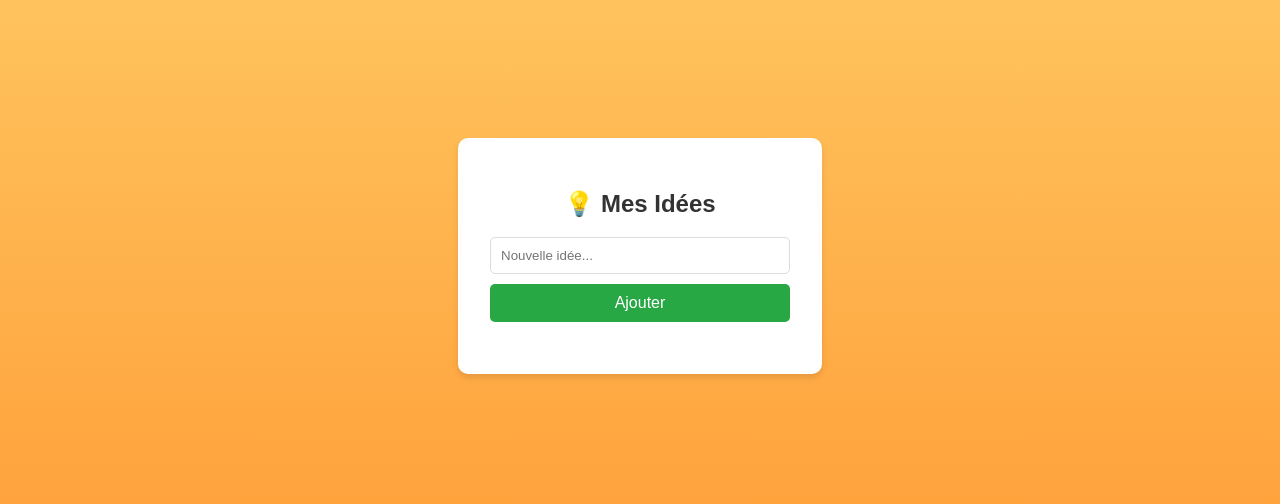
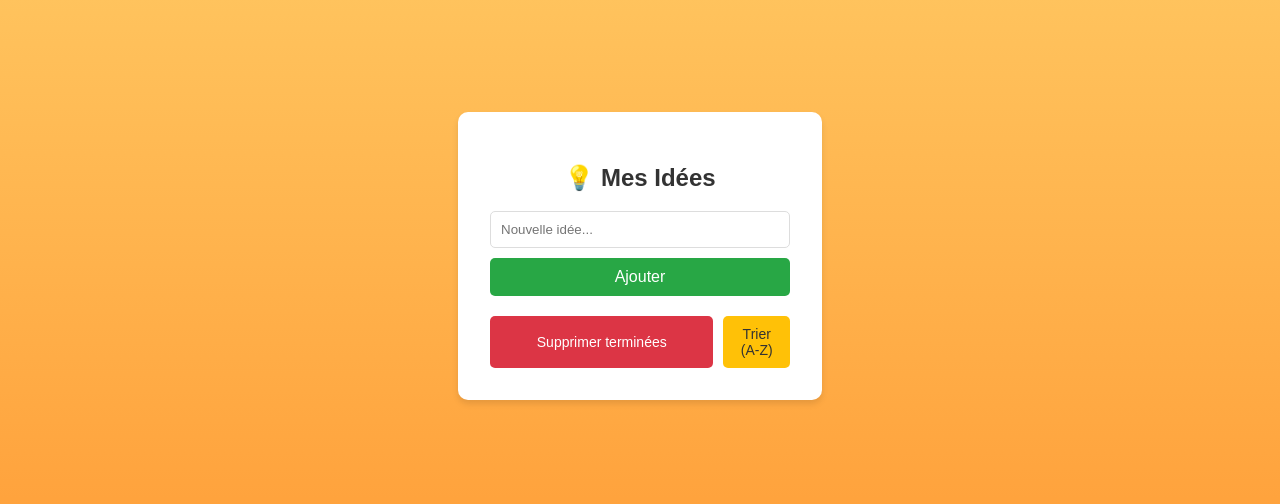
Before and after one commit to officielyota-droid/Mon-App-Gratuite, a plain HTML site: page index.html in a window 1280 px wide. Shown: the part 144-648 px from the top of the page. Drawn offline with Linux system fonts and the light colour scheme.

Commit message:
Add files via upload

```diff
--- a/index.html
+++ b/index.html
@@ -4,27 +4,56 @@
     <meta charset="UTF-8">
     <meta name="viewport" content="width=device-width, initial-scale=1.0">
     <title>Mes Idées Géniales</title>
-<link rel="manifest" href="/manifest.json">
+    <link rel="manifest" href="/manifest.json">
+
     <style>
-        /* Le Design (CSS) */
+        /* Le Design (CSS) - INCLUANT LE DÉGRADÉ MAGIQUE */
         body {
             font-family: sans-serif;
-            /* 💥 NOUVEAU DÉGRADÉ MAGIQUE (Yellow/Orange) 💥 */
+            /* Dégradé Orange au bas vers Jaune au sommet */
             background: linear-gradient(to top, #ff9933, #ffcc66);
             display: flex;
+            flex-direction: column; /* Ajout pour bien centrer le contenu */
             justify-content: center;
             align-items: center;
             min-height: 100vh;
             margin: 0;
         }
-        .app-container { background: white; padding: 2rem; border-radius: 10px; box-shadow: 0 4px 6px rgba(0,0,0,0.1); width: 300px; }
+        .app-container {
+            background: white;
+            padding: 2rem;
+            border-radius: 10px;
+            box-shadow: 0 4px 6px rgba(0,0,0,0.1);
+            width: 300px;
+        }
         h2 { color: #333; text-align: center; }
         input { width: 100%; padding: 10px; margin-bottom: 10px; box-sizing: border-box; border: 1px solid #ddd; border-radius: 5px; }
+
+        /* Style des boutons généraux */
         button { width: 100%; padding: 10px; background-color: #28a745; color: white; border: none; border-radius: 5px; cursor: pointer; font-size: 16px; }
         button:hover { background-color: #218838; }
+
+        /* Conteneur pour les boutons de gestion (Tri, Nettoyage) */
+        .btn-group { display: flex; gap: 10px; margin-top: 15px; }
+
+        /* Style spécifique pour le bouton Trier */
+        button.sort-btn {
+            background-color: #ffc107; /* Jaune/Orange */
+            color: #333;
+            flex-grow: 1; /* Prend l'espace disponible */
+            width: auto; /* Supprime le width: 100% */
+            font-size: 14px;
+        }
+        button.sort-btn:hover { opacity: 0.9; }
+
+        /* Styles de la liste */
         ul { list-style-type: none; padding: 0; margin-top: 20px; }
-        li { background: #fff; border-bottom: 1px solid #eee; padding: 10px; display: flex; justify-content: space-between; }
+        li { background: #fff; border-bottom: 1px solid #eee; padding: 10px; display: flex; justify-content: space-between; align-items: center; }
         .delete-btn { background: red; color: white; border: none; padding: 2px 8px; border-radius: 4px; cursor: pointer; font-size: 12px; margin-left: 10px; }
+
+        /* Style pour le bouton Supprimer les idées terminées (pour un futur ajout) */
+        /* Note: Nous n'avons pas la fonction clear-btn complète, mais le style est prêt */
+        .clear-btn { background-color: #dc3545; color: white; font-size: 14px; flex-grow: 1; border: none; padding: 10px; border-radius: 5px; cursor: pointer; }
     </style>
 </head>
 <body>
@@ -33,7 +62,14 @@
         <h2>💡 Mes Idées</h2>
         <input type="text" id="ideeInput" placeholder="Nouvelle idée...">
         <button onclick="ajouterIdee()">Ajouter</button>
+
         <ul id="listeIdees"></ul>
+
+        <div class="btn-group">
+             <button class="clear-btn" onclick="alert('Fonctionnalité en développement !')">Supprimer terminées</button>
+
+             <button class="sort-btn" onclick="trierIdees()">Trier (A-Z)</button>
+        </div>
     </div>
 
     <script>
@@ -67,6 +103,31 @@
             document.getElementById('listeIdees').appendChild(li);
         }
 
+        // 💥 NOUVELLE FONCTION DE TRI (A-Z) 💥
+        function trierIdees() {
+             let idees = JSON.parse(localStorage.getItem('mesIdees')) || [];
+
+             // Tri alphabétique insensible à la casse
+             idees.sort((a, b) => {
+                 const texteA = a.toUpperCase();
+                 const texteB = b.toUpperCase();
+                 if (texteA < texteB) {
+                     return -1;
+                 }
+                 if (texteA > texteB) {
+                     return 1;
+                 }
+                 return 0;
+             });
+
+             // Mise à jour de l'affichage
+             document.getElementById('listeIdees').innerHTML = '';
+             idees.forEach(idee => creerElementListe(idee));
+
+             // Ré-enregistrer la liste triée dans le LocalStorage (pour qu'elle soit persistante)
+             localStorage.setItem('mesIdees', JSON.stringify(idees));
+        }
+
         // --- Partie Base de données (LocalStorage du navigateur) ---
         function sauvegarderEnLocal(texte) {
             let idees = JSON.parse(localStorage.getItem('mesIdees')) || [];
```
